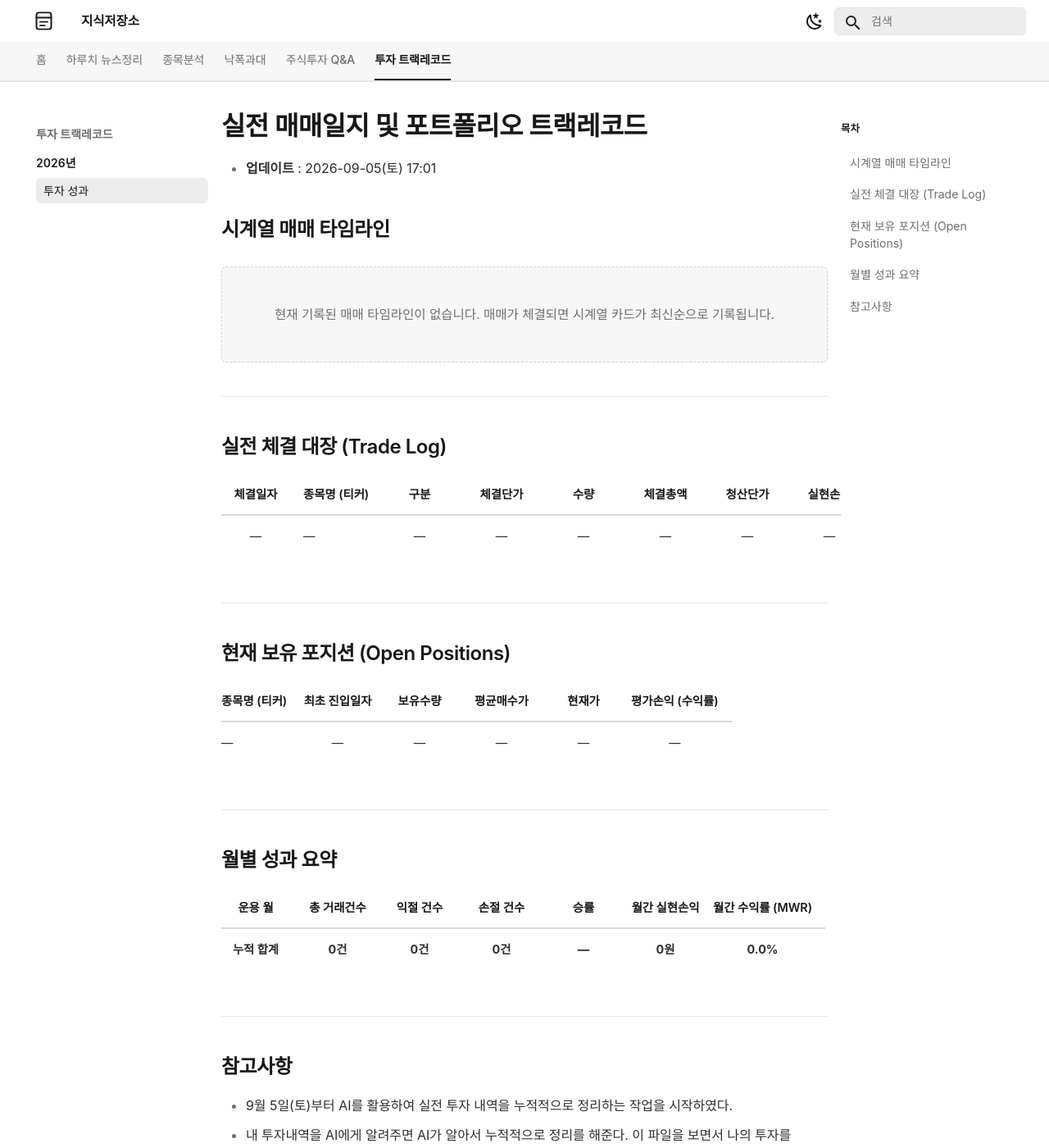
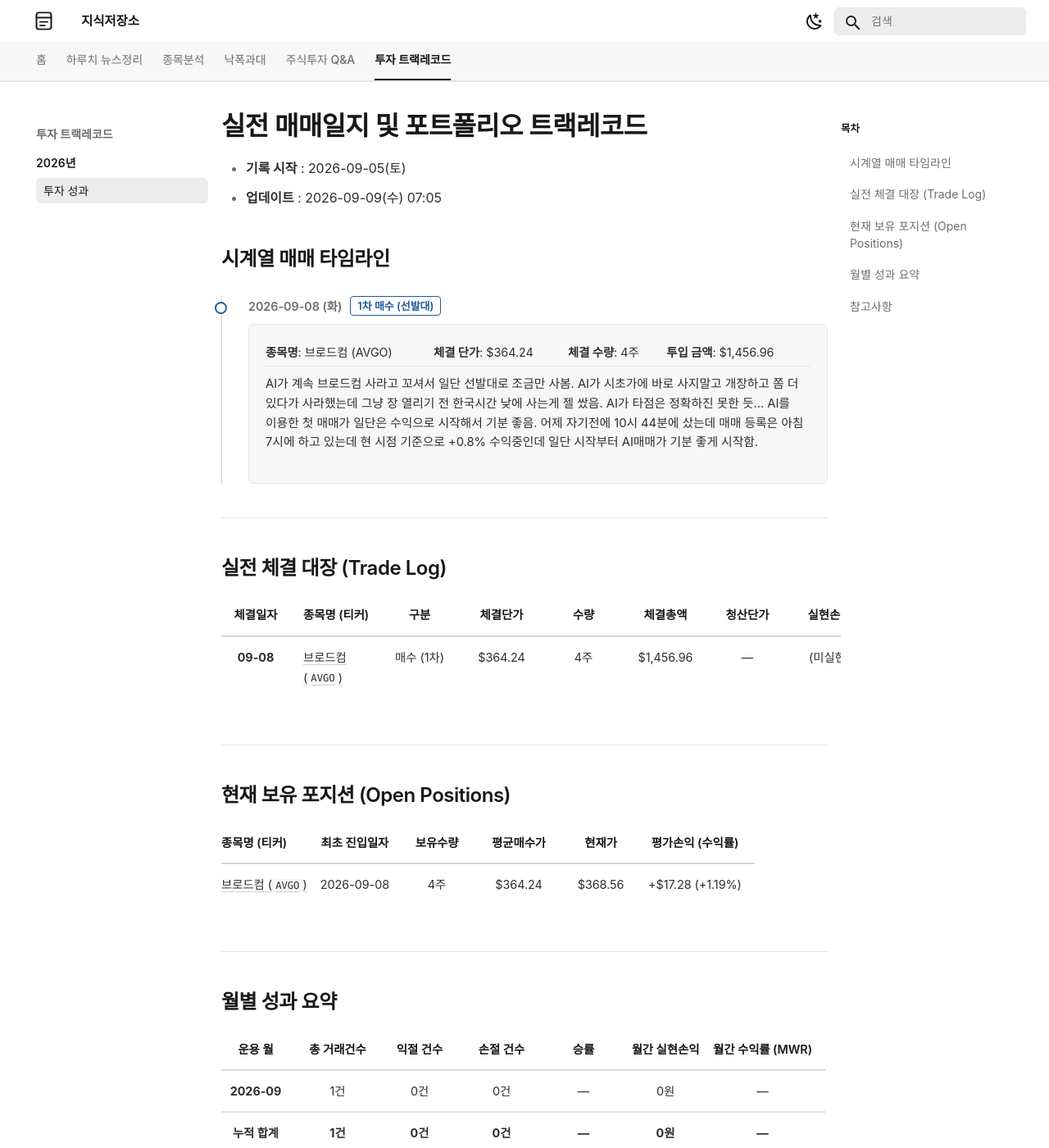
Before and after one commit to ju-sic/ju-sic.github.io, an MkDocs documentation site: the page built from docs/records/2026/trade-track-record.md, in a window 1280 px wide and 1400 px high. Shown: the whole window at 82% size. Built offline with MkDocs 1.6.1 and Material for MkDocs 9.7.7, drawn with Linux system fonts in a browser that asks for light colours; some web fonts are replaced; a script that is not in the unit is left out.

Commit message:
2026년 9월 9일 문서 업데이트 배포

```diff
--- a/docs/records/2026/trade-track-record.md
+++ b/docs/records/2026/trade-track-record.md
@@ -1,13 +1,29 @@
 # 실전 매매일지 및 포트폴리오 트랙레코드
 
-- **업데이트** : 2026-09-05(토) 17:01
+- **기록 시작** : 2026-09-05(토)
+- **업데이트** : 2026-09-09(수) 07:05
 
 
 ## 시계열 매매 타임라인
 
 <div class="kb-timeline">
-  <div class="kb-empty-state">
-    현재 기록된 매매 타임라인이 없습니다. 매매가 체결되면 시계열 카드가 최신순으로 기록됩니다.
+  <div class="kb-timeline-item">
+    <div class="kb-timeline-marker kb-timeline-marker--buy"></div>
+    <div class="kb-timeline-header">
+      <span class="kb-timeline-date">2026-09-08 (화)</span>
+      <span class="kb-badge kb-badge--buy">1차 매수 (선발대)</span>
+    </div>
+    <div class="kb-timeline-body">
+      <table class="kb-timeline-table">
+        <tr>
+          <td><strong>종목명</strong>: 브로드컴 (AVGO)</td>
+          <td><strong>체결 단가</strong>: $364.24</td>
+          <td><strong>체결 수량</strong>: 4주</td>
+          <td><strong>투입 금액</strong>: $1,456.96</td>
+        </tr>
+      </table>
+      <p class="kb-timeline-desc">AI가 계속 브로드컴 사라고 꼬셔서 일단 선발대로 조금만 사봄. AI가 시초가에 바로 사지말고 개장하고 쫌 더 있다가 사라했는데 그냥 장 열리기 전 한국시간 낮에 사는게 젤 쌌음. AI가 타점은 정확하진 못한 듯... AI를 이용한 첫 매매가 일단은 수익으로 시작해서 기분 좋음. 어제 자기전에 10시 44분에 샀는데 매매 등록은 아침 7시에 하고 있는데 현 시점 기준으로 +0.8% 수익중인데 일단 시작부터 AI매매가 기분 좋게 시작함.</p>
+    </div>
   </div>
 </div>
 
@@ -17,7 +33,7 @@
 
 | 체결일자 | 종목명 (티커) | 구분 | 체결단가 | 수량 | 체결총액 | 청산단가 | 실현손익 | 수익률 | 보유일 |
 | :---: | :--- | :---: | :---: | :---: | :---: | :---: | :---: | :---: | :---: |
-| — | — | — | — | — | — | — | — | — | — |
+| **09-08** | [브로드컴 (`AVGO`)](../../stocks/2026/08/broadcom.md) | 매수 (1차) | $364.24 | 4주 | $1,456.96 | — | (미실현) | — | — |
 
 ---
 
@@ -25,7 +41,7 @@
 
 | 종목명 (티커) | 최초 진입일자 | 보유수량 | 평균매수가 | 현재가 | 평가손익 (수익률) |
 | :--- | :---: | :---: | :---: | :---: | :---: |
-| — | — | — | — | — | — |
+| [브로드컴 (`AVGO`)](../../stocks/2026/08/broadcom.md) | 2026-09-08 | 4주 | $364.24 | $368.56 | +$17.28 (+1.19%) |
 
 ---
 
@@ -33,7 +49,8 @@
 
 | 운용 월 | 총 거래건수 | 익절 건수 | 손절 건수 | 승률 | 월간 실현손익 | 월간 수익률 (MWR) |
 | :---: | :---: | :---: | :---: | :---: | :---: | :---: |
-| **누적 합계** | **0건** | **0건** | **0건** | **—** | **0원** | **0.0%** |
+| **2026-09** | 1건 | 0건 | 0건 | — | 0원 | — |
+| **누적 합계** | **1건** | **0건** | **0건** | **—** | **0원** | **—** |
 
 ---
 
```
Also changed, not shown: docs/index.md (+1 -1 lines).
